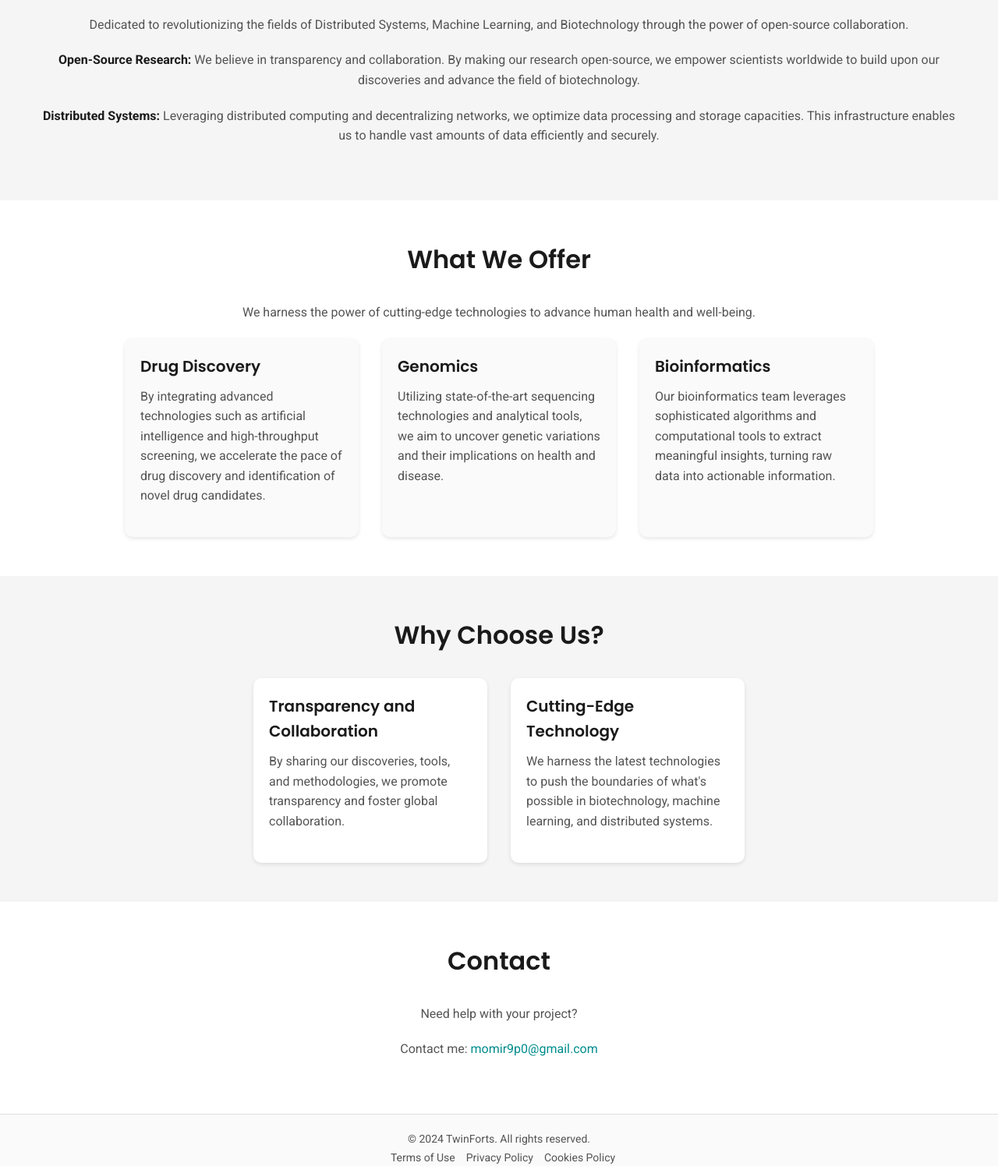
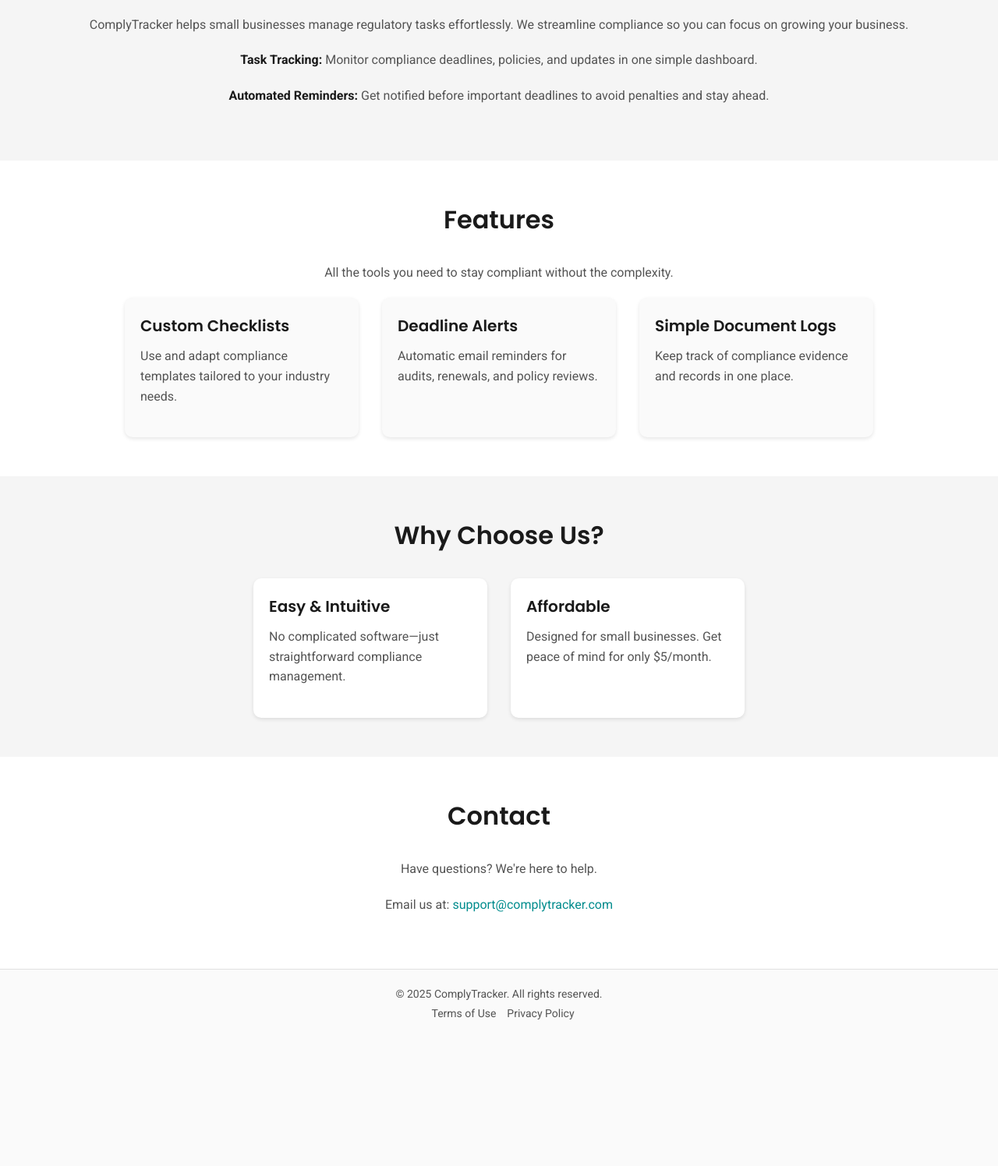
Before and after one commit to ziggyC/complytracker, a plain HTML site: page docs/index.html in a window 1280 px wide. Shown: the part 700-2196 px from the top of the page at 78% size. After the commit the page ends 2032 px from the top, so only its background shows below. Drawn offline with Linux system fonts and the light colour scheme.

Commit message:
Update index.html

```diff
--- a/docs/index.html
+++ b/docs/index.html
@@ -217,11 +217,12 @@
 </head>
 <body>
     <!-- Header Section -->
+   <!-- Header Section -->
 <header>
-        <h1>TwinForts Research</h1>
+    <h1>ComplyTracker</h1>
     <nav>
         <a href="#what-we-do">What We Do</a>
-            <a href="#what-we-offer">What We Offer</a>
+        <a href="#what-we-offer">Features</a>
         <a href="#why-choose-us">Why Choose Us</a>
         <a href="#contact">Contact</a>
     </nav>
@@ -229,35 +230,35 @@
 
 <!-- Hero Section -->
 <section class="hero">
-        <h2>Decentralized World for<br>Innovative Open-Source Solutions</h2>
-        <p>Driven by a commitment to open-source research, cutting-edge machine learning techniques, and innovative distributed systems.</p>
-        <button>Contact Us</button>
+    <h2>Simplify Compliance<br>for Your Business</h2>
+    <p>Stay organized and stress-free with automated compliance tracking, reminders, and ready-to-use templates — all for just $5/month.</p>
+    <button>Get Started</button>
 </section>
 
 <!-- What We Do Section -->
 <section id="what-we-do">
     <h3>What We Do</h3>
-        <p>Dedicated to revolutionizing the fields of Distributed Systems, Machine Learning, and Biotechnology through the power of open-source collaboration.</p>
-        <p><strong>Open-Source Research:</strong> We believe in transparency and collaboration. By making our research open-source, we empower scientists worldwide to build upon our discoveries and advance the field of biotechnology.</p>
-        <p><strong>Distributed Systems:</strong> Leveraging distributed computing and decentralizing networks, we optimize data processing and storage capacities. This infrastructure enables us to handle vast amounts of data efficiently and securely.</p>
+    <p>ComplyTracker helps small businesses manage regulatory tasks effortlessly. We streamline compliance so you can focus on growing your business.</p>
+    <p><strong>Task Tracking:</strong> Monitor compliance deadlines, policies, and updates in one simple dashboard.</p>
+    <p><strong>Automated Reminders:</strong> Get notified before important deadlines to avoid penalties and stay ahead.</p>
 </section>
 
-    <!-- What We Offer Section -->
+<!-- Features Section -->
 <section id="what-we-offer">
-        <h3>What We Offer</h3>
-        <p>We harness the power of cutting-edge technologies to advance human health and well-being.</p>
+    <h3>Features</h3>
+    <p>All the tools you need to stay compliant without the complexity.</p>
     <div class="offer-grid">
         <div>
-                <h4>Drug Discovery</h4>
-                <p>By integrating advanced technologies such as artificial intelligence and high-throughput screening, we accelerate the pace of drug discovery and identification of novel drug candidates.</p>
+            <h4>Custom Checklists</h4>
+            <p>Use and adapt compliance templates tailored to your industry needs.</p>
         </div>
         <div>
-                <h4>Genomics</h4>
-                <p>Utilizing state-of-the-art sequencing technologies and analytical tools, we aim to uncover genetic variations and their implications on health and disease.</p>
+            <h4>Deadline Alerts</h4>
+            <p>Automatic email reminders for audits, renewals, and policy reviews.</p>
         </div>
         <div>
-                <h4>Bioinformatics</h4>
-                <p>Our bioinformatics team leverages sophisticated algorithms and computational tools to extract meaningful insights, turning raw data into actionable information.</p>
+            <h4>Simple Document Logs</h4>
+            <p>Keep track of compliance evidence and records in one place.</p>
         </div>
     </div>
 </section>
@@ -267,12 +268,12 @@
     <h3>Why Choose Us?</h3>
     <div class="choose-grid">
         <div>
-                <h4>Transparency and Collaboration</h4>
-                <p>By sharing our discoveries, tools, and methodologies, we promote transparency and foster global collaboration.</p>
+            <h4>Easy & Intuitive</h4>
+            <p>No complicated software—just straightforward compliance management.</p>
         </div>
         <div>
-                <h4>Cutting-Edge Technology</h4>
-                <p>We harness the latest technologies to push the boundaries of what's possible in biotechnology, machine learning, and distributed systems.</p>
+            <h4>Affordable</h4>
+            <p>Designed for small businesses. Get peace of mind for only $5/month.</p>
         </div>
     </div>
 </section>
@@ -280,16 +281,15 @@
 <!-- Contact Section -->
 <section id="contact">
     <h3>Contact</h3>
-        <p>Need help with your project?</p>
-        <p>Contact me: <a href="mailto:momir9p0@gmail.com">momir9p0@gmail.com</a></p>
+    <p>Have questions? We're here to help.</p>
+    <p>Email us at: <a href="mailto:support@complytracker.com">support@complytracker.com</a></p>
 </section>
 
 <!-- Footer Section -->
 <footer>
-        <p>© 2024 TwinForts. All rights reserved.</p>
+    <p>© 2025 ComplyTracker. All rights reserved.</p>
     <a href="#">Terms of Use</a>
     <a href="#">Privacy Policy</a>
-        <a href="#">Cookies Policy</a>
 </footer>
 </body>
 </html>
```
Lines whose indentation alone changed are shown as unchanged.
